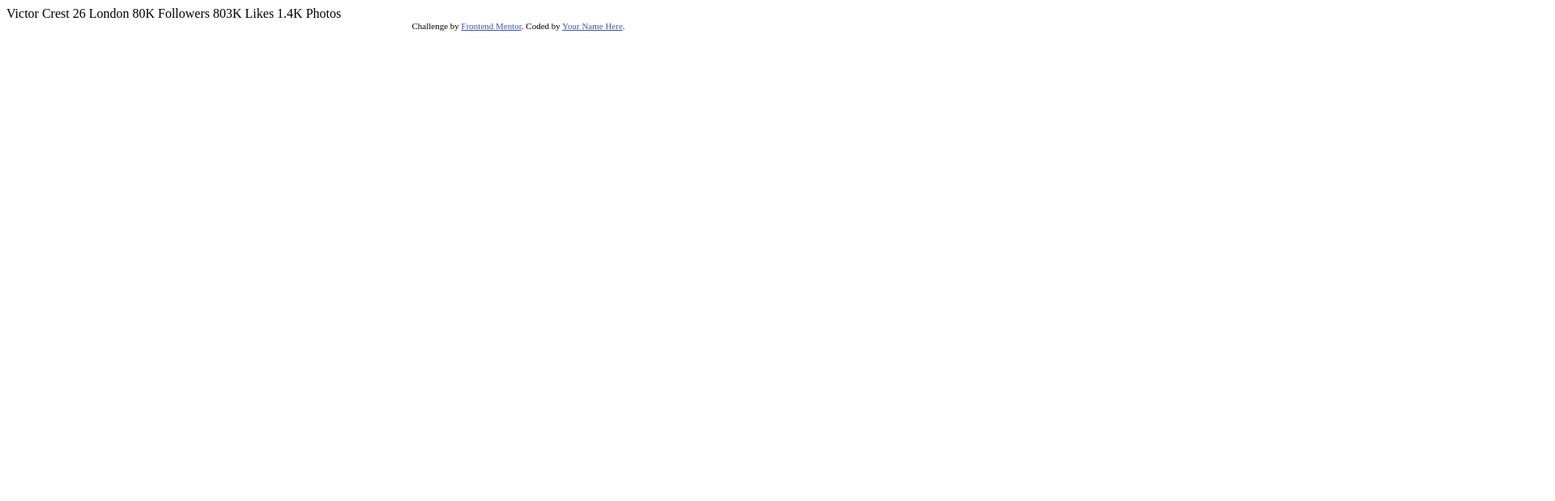
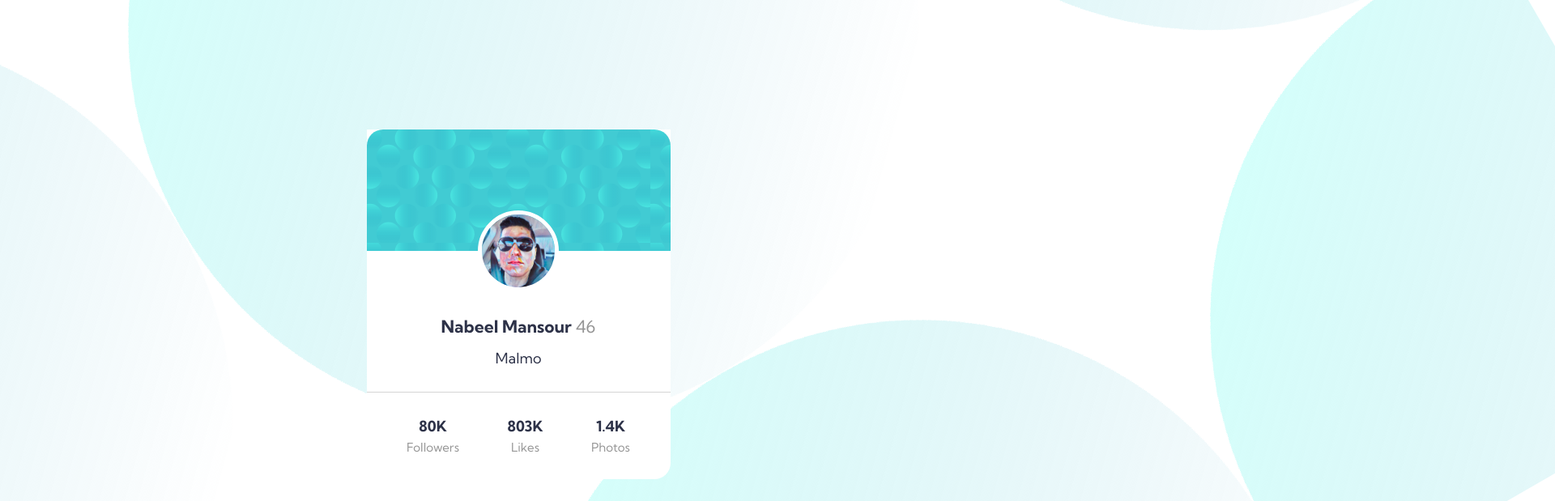
Before and after one commit to NabeelMansour/profile-card, a plain HTML site: page index.html in a window 1280 px wide. Shown: the top 619 px of the page at 81% size, 1920 px wide, since content can reach past the window. Drawn offline with Linux system fonts and the light colour scheme.

Commit message:
finished the styles

```diff
--- a/index.html
+++ b/index.html
@@ -1,35 +1,47 @@
 <!DOCTYPE html>
 <html lang="en">
   <head>
-  <meta charset="UTF-8">
-  <meta name="viewport" content="width=device-width, initial-scale=1.0"> <!-- displays site properly based on user's device -->
-
-  <link rel="icon" type="image/png" sizes="32x32" href="./images/favicon-32x32.png">
-
+    <meta charset="UTF-8" />
+    <meta name="viewport" content="width=device-width, initial-scale=1.0" />
+    <link
+      rel="icon"
+      type="image/png"
+      sizes="32x32"
+      href="./images/favicon-32x32.png"
+    />
+    <link rel="preconnect" href="https://fonts.googleapis.com" />
+    <link rel="preconnect" href="https://fonts.gstatic.com" crossorigin />
+    <link
+      href="https://fonts.googleapis.com/css2?family=Kumbh+Sans:wght@400;700&display=swap"
+      rel="stylesheet"
+    />
+    <link rel="stylesheet" href="style.css" />
     <title>Frontend Mentor | Profile card component</title>
-
-  <!-- Feel free to remove these styles or customise in your own stylesheet 👍 -->
-  <style>
-    .attribution { font-size: 11px; text-align: center; }
-    .attribution a { color: hsl(228, 45%, 44%); }
-  </style>
   </head>
   <body>
-  Victor Crest
-  26
-  London
-
-  80K
-  Followers
-
-  803K
-  Likes
-
-  1.4K
-  Photos
-  <div class="attribution">
-    Challenge by <a href="https://www.frontendmentor.io?ref=challenge" target="_blank">Frontend Mentor</a>.
-    Coded by <a href="#">Your Name Here</a>.
+    <main>
+      <section class="card-container">
+        <div class="card-background"></div>
+        <img src="./images/Nabeel.jpg" alt="Nabeel" class="img" />
+        <div class="card-wrapper">
+          <h3 class="card-heading">
+            Nabeel Mansour <span class="gray">46</span>
+          </h3>
+          <p class="card-text">Malmo</p>
         </div>
+        <div class="divider"></div>
+        <div class="response">
+          <p class="response-count">
+            80K <small class="response-choice gray">Followers</small>
+          </p>
+          <p class="response-count">
+            803K <small class="response-choice gray">Likes</small>
+          </p>
+          <p class="response-count">
+            1.4K <small class="response-choice gray">Photos</small>
+          </p>
+        </div>
+      </section>
+    </main>
   </body>
 </html>
--- /dev/null
+++ b/style.css
@@ -0,0 +1,88 @@
+@import url('https://fonts.googleapis.com/css2?family=Kumbh+Sans:wght@400;700&display=swap');
+
+
+* {
+  margin: 0;
+  padding: 0;
+  box-sizing: border-box;
+}
+
+body {
+  text-align: center;
+  color: hsl(229, 23%, 23%);
+  font-family: 'Kumbh Sans', sans-serif;
+  font-size: 18px;
+}
+
+body::before {
+  content: "";
+  position: absolute;
+  width: 200%;
+  height: 200%;
+  top: -50%;
+  left: -50%;
+  z-index: -1;
+  background: url('./images/bg-pattern-bottom.svg') 0 0 repeat;
+  transform: rotate(-30deg);
+}
+
+.card-container {
+  max-width: 375px;
+  margin: 10rem auto;
+  background: #fff;
+  position: relative;
+  border-bottom-right-radius: 1.25rem;
+  border-bottom-left-radius: 1.25rem;
+}
+
+.card-background {
+  min-height: 150px;
+  background: url('./images/bg-pattern-card.svg');
+  border-top-right-radius: 1.25rem;
+  border-top-left-radius: 1.25rem;
+}
+
+.img {
+  display: block;
+  width: 100px;
+  border-radius: 50%;
+  position: absolute;
+  left: 50%;
+  transform: translate(-50%, -50%);
+  border: 5px solid #fff;
+}
+
+h3 {
+  margin-top: 80px;
+}
+
+.card-text {
+  margin-bottom: 30px;
+  padding-top: 15px;
+}
+
+.gray {
+  color: hsl(0, 0%, 59%);
+  font-weight: 300;
+}
+
+.divider {
+  border-bottom: 0.5px solid #d5d5d5;
+  margin-bottom: 20px;
+}
+
+.response {
+  display: flex;
+  justify-content: space-evenly;
+}
+
+.response-choice {
+  display: block;
+  padding-top: 5px;
+  padding-bottom: 20px;
+}
+
+.response-count {
+  font-weight: bold;
+  padding: 10px;
+}
```
Also changed, not shown: images/Nabeel.jpg (added), images/image-victor.jpg (deleted). Lines whose indentation alone changed are shown as unchanged.
